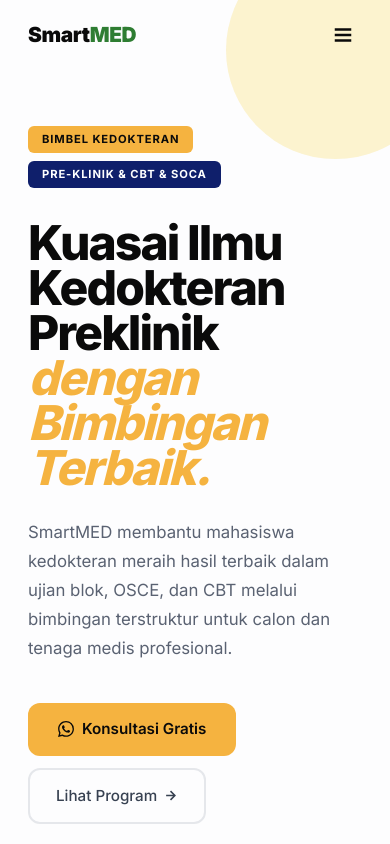
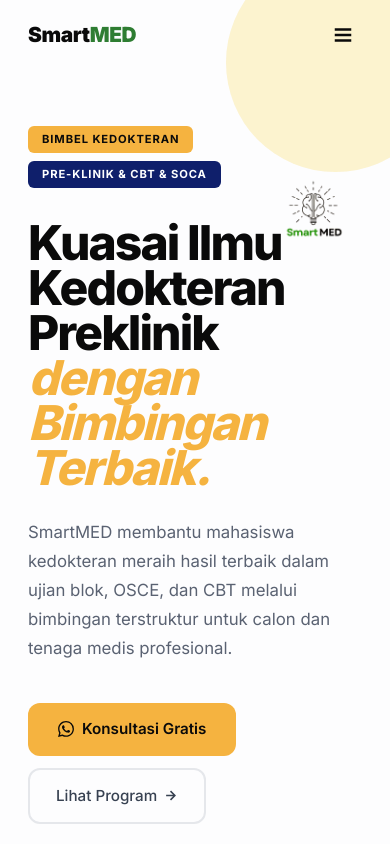
Before and after one commit to ganiout1/SmartMed, a Next.js app: page / in a window 390 px wide. Shown: the top 844 px of the page. Built offline with nearby package versions, Linux system fonts and the light colour scheme.

Commit message:
fix: position hero logo absolute top-right on mobile, prevent layout shift

```diff
--- a/src/components/landing/hero-section.tsx
+++ b/src/components/landing/hero-section.tsx
@@ -179,17 +179,17 @@ export function HeroSection() {
         </div>
 
 
-        {/* RIGHT: Logo */}
+        {/* RIGHT: Logo - absolute on mobile, grid column on desktop */}
         <div
-          className="flex justify-center items-center lg:translate-x-[250px] lg:translate-y-[-300px]"
-          style={{ overflow: "visible" }}
+          className="absolute top-[80px] right-[16px] w-[120px] lg:relative lg:top-auto lg:right-auto lg:w-auto lg:flex lg:justify-center lg:items-center lg:translate-x-[250px] lg:translate-y-[-300px]"
+          style={{ overflow: "visible", zIndex: 2 }}
         >
           <Image
             src="/logo.png"
             alt="SmartMED"
             width={3040}
             height={912}
-            className="w-[200px] lg:w-[1520px]"
+            className="w-[120px] lg:w-[1520px]"
             style={{ objectFit: "contain", height: "auto", flexShrink: 0 }}
             priority
           />
```
